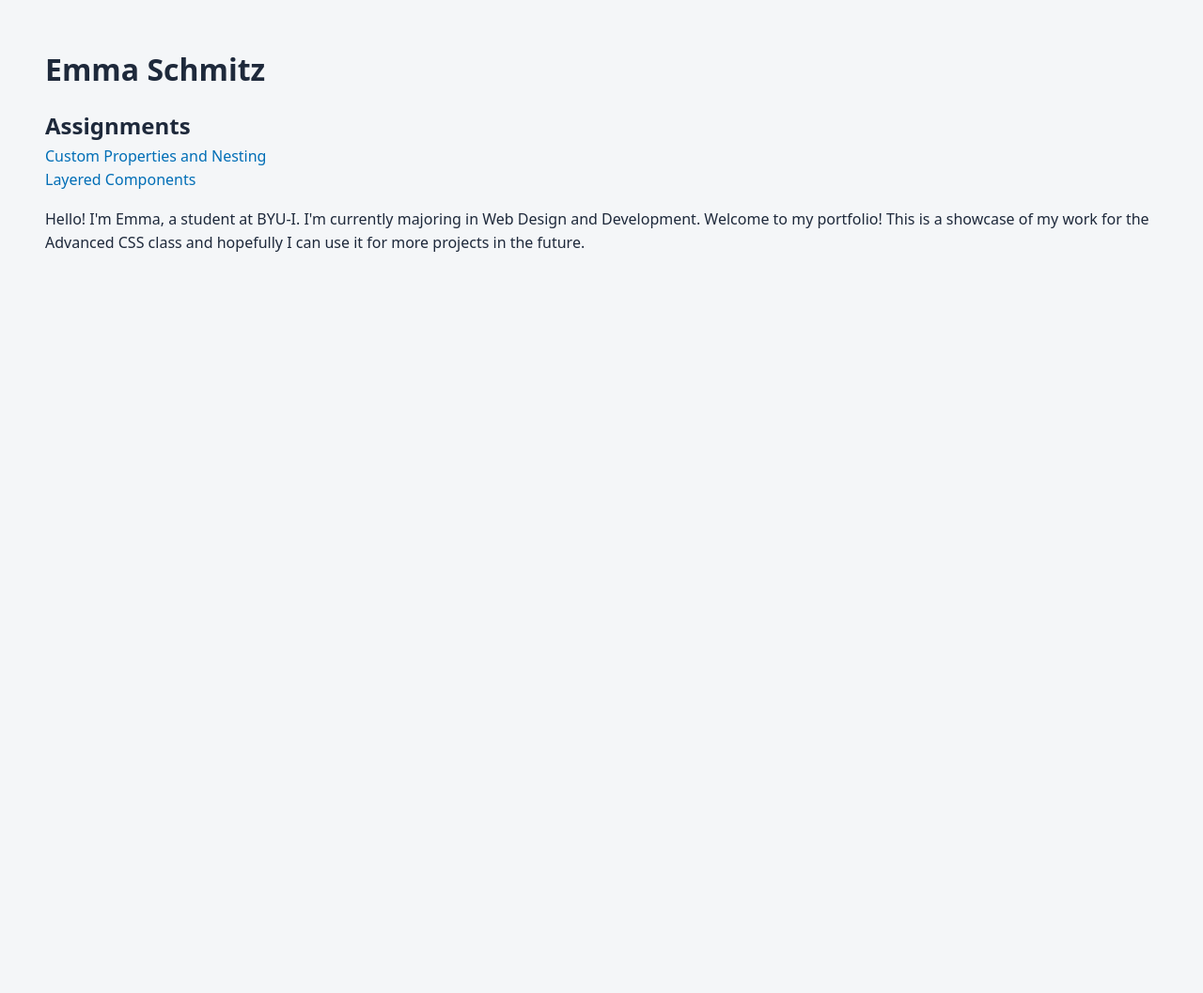
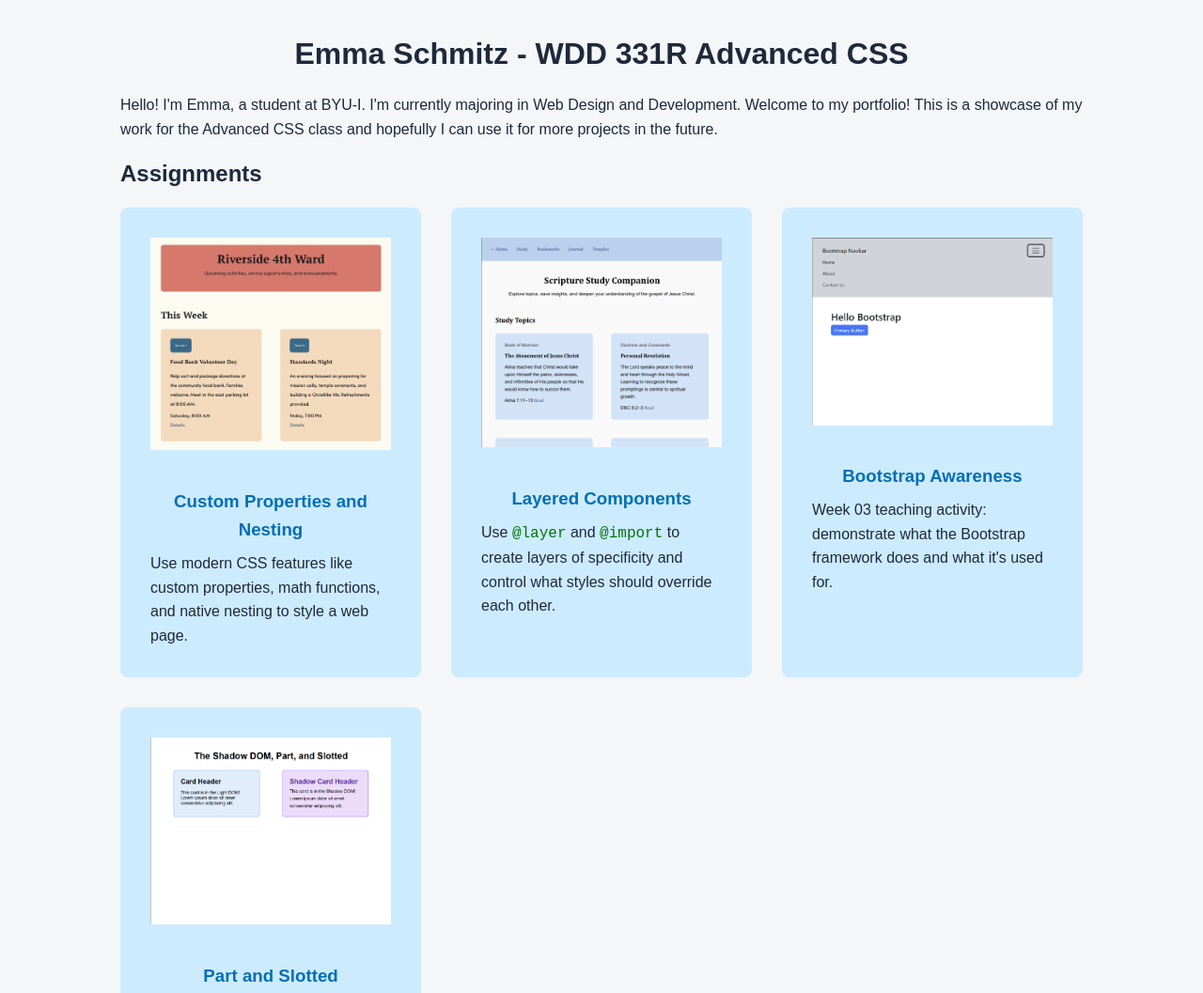
Before and after one commit to erschm240/wdd331-portfolio, a website: page index.html in a window 1280 px wide. Shown: the top 1057 px of the page at 94% size. Before the commit the page ends 800 px from the top, so only its background shows below. Drawn offline with Linux system fonts and the light colour scheme.

Commit message:
Add CSS architecture, build tool, and homepage

```diff
--- /dev/null
+++ b/css/base/elements.css
@@ -0,0 +1,41 @@
+body {
+    font-family: var(--font-body);
+    color: var(--color-text);
+    background-color: var(--color-bg);
+    line-height: 1.6;
+    padding: clamp(var(--spacing-sm), var(--spacing-fluid), var(--spacing-lg));
+
+    header {
+        margin-bottom: var(--spacing-md);
+
+        h1 {
+        font-size: clamp(var(--font-size-base), var(--font-size-fluid), var(--font-size-lg));
+        }
+    }
+
+    main {
+        margin: var(--space-md);
+
+        img {
+            width: 100%;
+            margin-bottom: var(--spacing-lg);
+        }
+
+        p {
+            font-size: clamp(var(--font-size-sm), var(--font-size-fluid), var(--font-size-base));
+        }
+
+        a {
+            color: var(--color-link);
+            text-decoration: none;
+
+            &:hover {
+                color: var(--color-link-hover);
+            }
+        }
+
+        code {
+            color: var(--color-code);
+        }
+    }
+}
--- /dev/null
+++ b/css/base/reset.css
@@ -0,0 +1,7 @@
+*,
+*::before,
+*::after {
+    box-sizing: border-box;
+    margin: 0;
+    padding: 0;
+}
--- /dev/null
+++ b/css/components/card.css
@@ -0,0 +1,31 @@
+.assignment-cards {
+    h2 {
+        margin: var(--spacing-md) 0;
+        font-size: clamp(var(--font-size-sm), var(--font-size-fluid), var(--font-size-md));
+   }
+
+   .cards {
+        display: grid;
+        gap: calc(var(--spacing-md) * 2);
+        grid-template-columns: 1fr;
+
+        @media (width >= 760px) {
+            grid-template-columns: repeat(2, 1fr);
+        }
+
+        @media (width >= 1024px) {
+            grid-template-columns: repeat(3, 1fr);
+        }
+
+        .card {
+            padding: var(--spacing-lg);
+            background-color: var(--color-primary);
+            border-radius: var(--border-radius);
+            text-align: center;
+
+            h3 {
+                margin-bottom: var(--spacing-sm);
+            }
+        }
+   }
+}
--- /dev/null
+++ b/css/layout/primary.css
@@ -0,0 +1,10 @@
+body {
+    /* Not needed at the moment, but keeping it in case I add a nav/footer later on */
+    display: flex;
+    flex-direction: column;
+}
+
+header, main {
+    max-width: 64rem;
+    margin-inline: auto;
+}
--- a/css/main.css
+++ b/css/main.css
@@ -1,56 +1,13 @@
-*,
-*::before,
-&::after {
-    box-sizing: border-box;
-    margin: 0;
-    padding: 0;
-}
+@layer tokens, base, layout, components, utilities;
 
-:root {
-    --color-bg: #f4f6f8;
-    --color-text: #1e293b;
-    --color-primary: #006eb6;
-    --color-primary-hover: #004f7f;
-    --space-sm: 0.5rem;
-    --space-md: 1rem;
-    --space-lg: 2rem;
-    --font-body: system-ui, -apple-system, sans-serif;
-}
+@import url('tokens/colors.css') layer(tokens);
+@import url('tokens/variables.css') layer(tokens);
 
-body {
-    font-family: var(--font-body);
-    color: var(--color-text);
-    background-color: var(--color-bg);
-    line-height: 1.6;
-    padding: var(--space-lg);
+@import url('base/reset.css') layer(base);
+@import url('base/elements.css') layer(base);
 
-    header {
-        margin: var(--space-md);
+@import url('layout/primary.css') layer(layout);
 
-        h1 {
-            margin-bottom: var(--space-md);
-        }
-    }
+@import url('components/card.css') layer(components);
 
-    nav {
-        margin: var(--space-md);
-        margin-bottom: var(--space-md);
-
-        ul {
-            list-style-type: none;
-        }
-    }
-
-    a {
-        color: var(--color-primary);
-        text-decoration: none;
-
-        &:hover {
-            color: var(--color-primary-hover);
-        }
-    }
-
-    main {
-        margin: var(--space-md);
-    }
-}
+@import url('utilities/utilities.css') layer(utilities);
--- /dev/null
+++ b/css/tokens/colors.css
@@ -0,0 +1,9 @@
+:root {
+    --color-bg: #f4f6f8;
+    --color-primary: #cdebff;
+
+    --color-text: #1e293b;
+    --color-code: #007506;
+    --color-link: #006eb6;
+    --color-link-hover: #004f7f;
+}
--- /dev/null
+++ b/css/tokens/variables.css
@@ -0,0 +1,16 @@
+:root {
+    --spacing-sm: 0.5rem;
+    --spacing-md: 1rem;
+    --spacing-lg: 2rem;
+    --spacing-fluid: 5vw;
+
+    --font-body: Arial, system-ui, -apple-system, sans-serif;
+    --font-size-sm: 0.8rem;
+    --font-size-base: 1rem;
+    --font-size-md: 1.5rem;
+    --font-size-lg: 2rem;
+    --font-size-xlg: 2.5rem;
+    --font-size-fluid: 5vw;
+
+    --border-radius: 0.5rem;
+}
--- /dev/null
+++ b/css/utilities/utilities.css
@@ -0,0 +1,3 @@
+.text-left {
+    text-align: left;
+}
--- a/index.html
+++ b/index.html
@@ -3,30 +3,51 @@
 <head>
     <meta charset="UTF-8">
     <meta name="viewport" content="width=device-width, initial-scale=1.0">
-    <title>Emma Schmitz - Portfolio</title>
+    <title>WDD331R Portfolio</title>
     <link rel="stylesheet" href="css/main.css">
 </head>
 <body>
     <header>
-        <h1>Emma Schmitz</h1>
+        <h1>Emma Schmitz - WDD 331R Advanced CSS</h1>
     </header>
-    <nav>
-        <h2>Assignments</h2>
-        <ul>
-            <li>
-                <a href="unit-1/custom-properties/index.html">
-                    Custom Properties and Nesting
-                </a>
-            </li>
-            <li>
-                <a href="unit-2/layered-components/index.html">
-                    Layered Components
-                </a>
-            </li>
-        </ul>
-    </nav>
     <main>
-        <p>Hello! I'm Emma, a student at BYU-I. I'm currently majoring in Web Design and Development. Welcome to my portfolio! This is a showcase of my work for the Advanced CSS class and hopefully I can use it for more projects in the future.</p>
+        <p>
+            Hello! I'm Emma, a student at BYU-I. I'm currently majoring in Web Design and Development. Welcome to my portfolio! This is a showcase of my work for the Advanced CSS class and hopefully I can use it for more projects in the future.
+        </p>
+
+        <section class="assignment-cards">
+            <h2>Assignments</h2>
+            <div class="cards">
+                <article class="card">
+                    <img src="images/custom-properties-nesting.png" alt="Custom properties and nesting thumbnail">
+                    <a href="unit-1/custom-properties/index.html">
+                        <h3>Custom Properties and Nesting</h3>
+                    </a>
+                    <p class="text-left">Use modern CSS features like custom properties, math functions, and native nesting to style a web page.</p>
+                </article>
+                <article class="card">
+                    <img src="images/layered-components.png" alt="Layered components thumbnail">
+                    <a href="unit-2/layered-components/index.html">
+                        <h3>Layered Components</h3>
+                    </a>
+                    <p class="text-left">Use <code>@layer</code> and <code>@import</code> to create layers of specificity and control what styles should override each other.</p>
+                </article>
+                <article class="card">
+                    <img src="images/bootstrap-awareness.png" alt="Bootstrap awareness thumbnail">
+                    <a href="unit-2/bootstrap-awareness/index.html">
+                        <h3>Bootstrap Awareness</h3>
+                    </a>
+                    <p class="text-left">Week 03 teaching activity: demonstrate what the Bootstrap framework does and what it's used for.</p>
+                </article>
+                <article class="card">
+                    <img src="images/part-and-slotted.png" alt="Part and slotted thumbnail">
+                    <a href="unit-2/part-and-slotted/index.html">
+                        <h3>Part and Slotted</h3>
+                    </a>
+                    <p class="text-left">Week 04 teaching activity: create a custom component, attach a shadow tree, and use <code>::part()</code> and <code>::slotted()</code> to allow component styles inside the Shadow DOM to be changed or change the style of an outer element being passed in.</p>
+                </article>
+            </div>
+        </section>
     </main>
 </body>
 </html>
```
Also changed, not shown: package.json (added, +27 -0 lines), README.md, images/bootstrap-awareness.png (added), images/custom-properties-nesting.png (added), images/layered-components.png (added), images/part-and-slotted.png (added), 2 other files.
